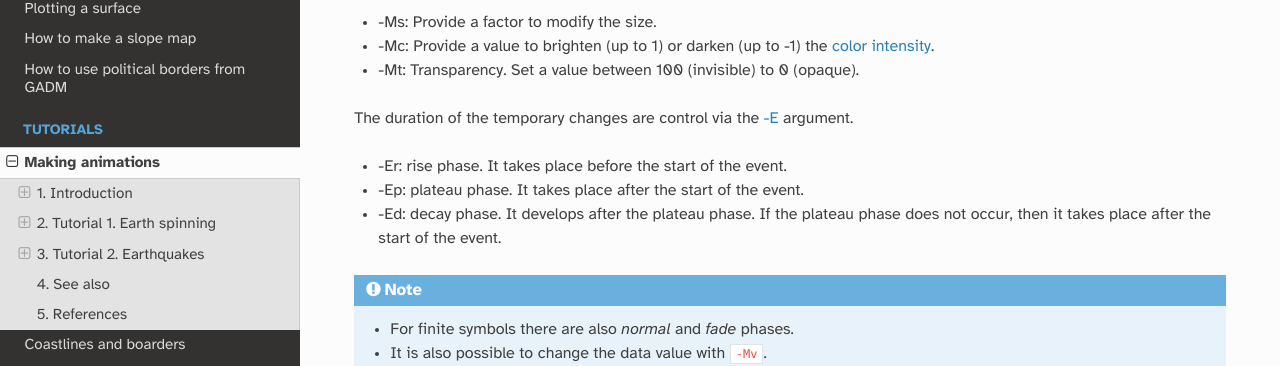
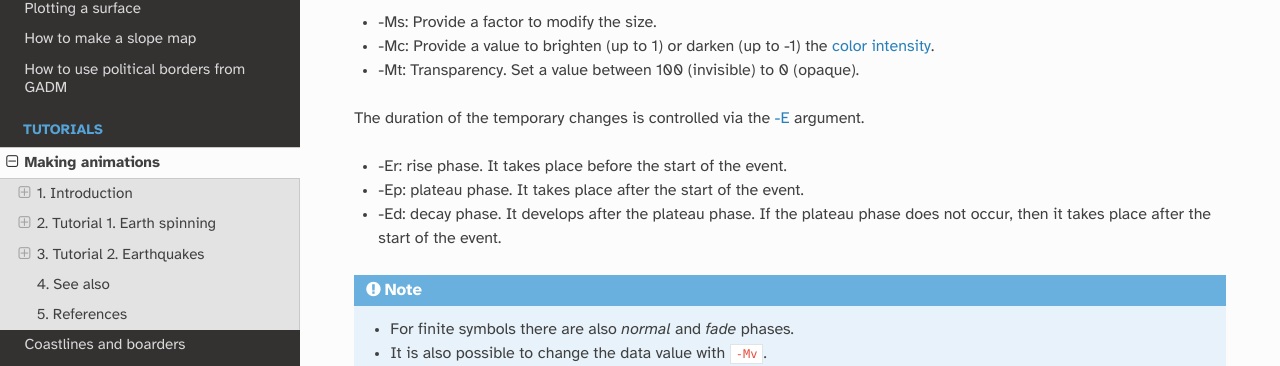
Before and after one commit to GenericMappingTools/gmt-examples, a Sphinx documentation site: the page built from docs/tutorials/advance/animation.rst, in a window 1280 px wide and 900 px high, scrolled down 17438 px. Shown: the part 150-516 px from the top of the window. Built offline with Sphinx 7.4.7 and the Read the Docs theme 3.1.0, drawn with Linux system fonts in a browser that asks for light colours.

Commit message:
Update docs/tutorials/advance/animation.rst
Co-authored-by: Yvonne Fröhlich <94163266+yvonnefroehlich@users.noreply.github.com>

```diff
--- a/docs/tutorials/advance/animation.rst
+++ b/docs/tutorials/advance/animation.rst
@@ -822,7 +822,7 @@ The -M arguments allows to temporarily change attributes of the symbol like:
 - -Mc: Provide a value to brighten (up to 1) or darken (up to -1) the `color intensity <https://docs.generic-mapping-tools.org/dev/reference/colorspace.html#artificial-illumination>`_.
 - -Mt: Transparency. Set a value between 100 (invisible) to 0 (opaque).
 
-The duration of the temporary changes are control via the `-E <https://docs.generic-mapping-tools.org/dev/events.html#e>`_ argument.
+The duration of the temporary changes is controlled via the `-E <https://docs.generic-mapping-tools.org/dev/events.html#e>`_ argument.
 
 - -Er: rise phase. It takes place before the start of the event.
 - -Ep: plateau phase. It takes place after the start of the event.
```
